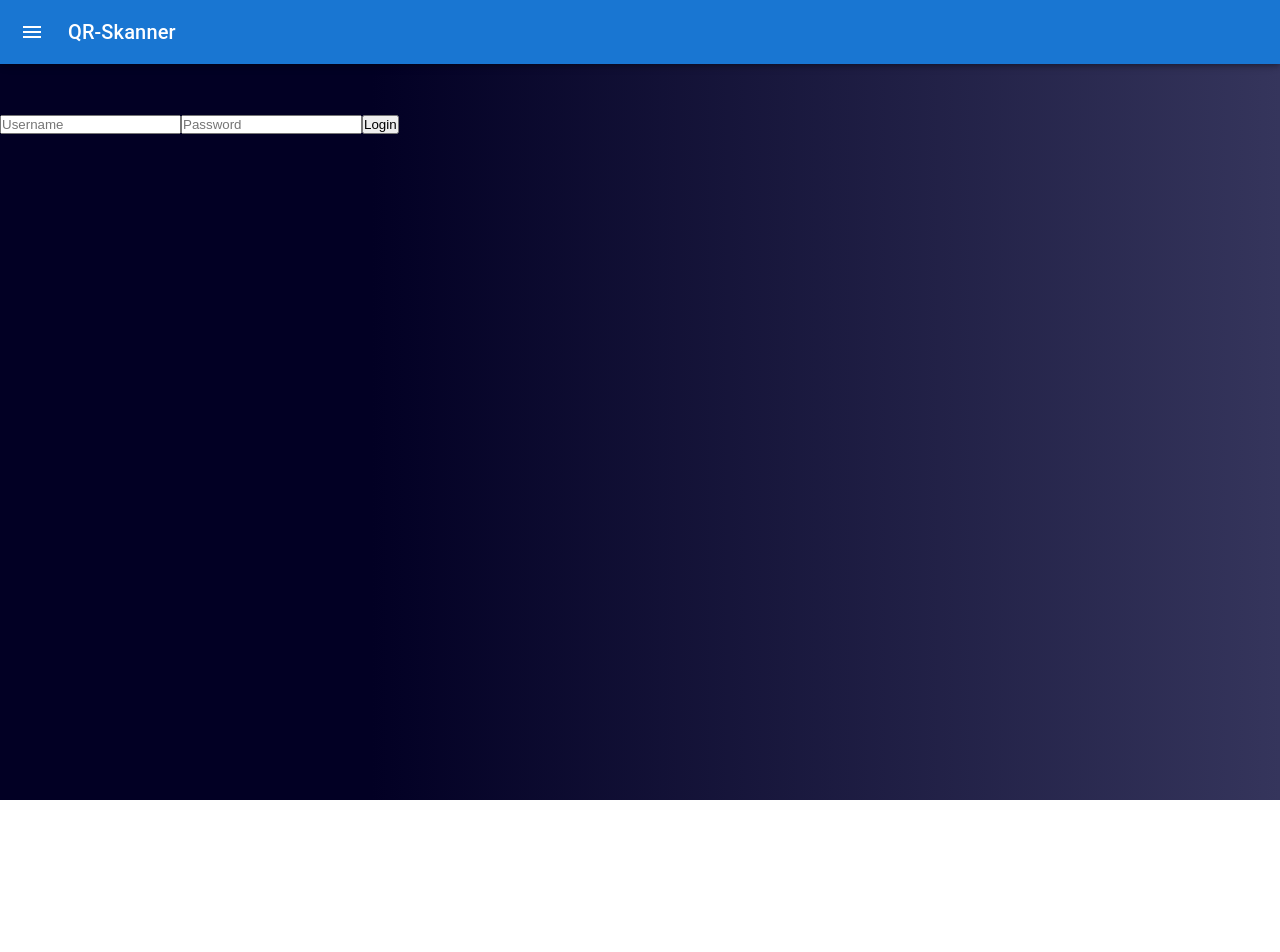
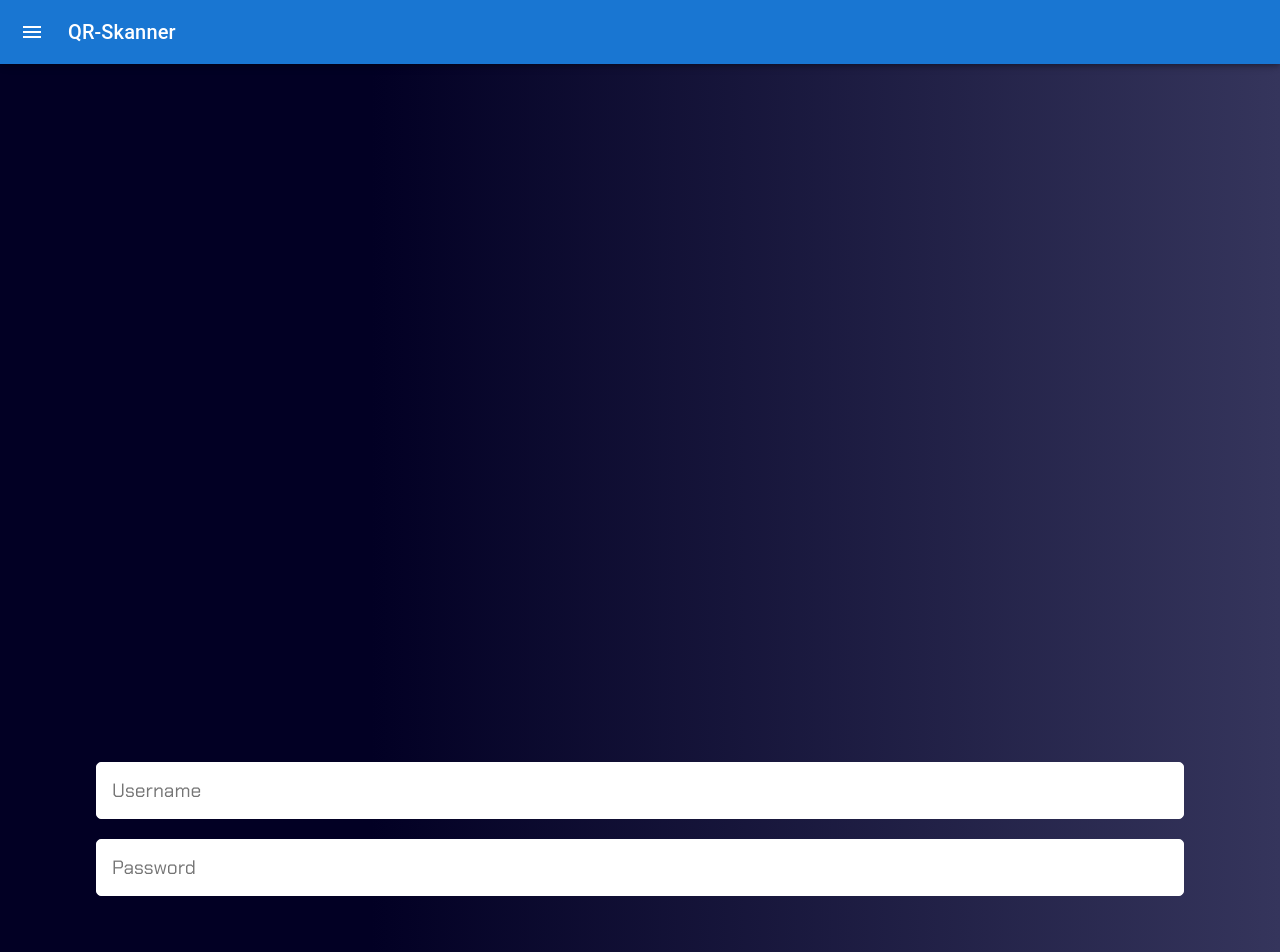
Before and after one commit to Teeceeooo/LIA2_frontend, a React (Create React App) app: page / in a window 1280 px wide. Shown: the top 952 px of the page. Before the commit the page ends 800 px from the top, so only its background shows below. Built offline with nearby package versions, Linux system fonts and the light colour scheme.

Commit message:
Basic styling för login...

```diff
--- a/src/components/login.tsx
+++ b/src/components/login.tsx
@@ -8,8 +8,8 @@ interface LoginFormProps {
 }
 
 function LoginForm({ onLogin }: LoginFormProps) {
-  const [username, setUsername] = useState('');
-  const [password, setPassword] = useState('');
+  const [username, setUsername] = useState("");
+  const [password, setPassword] = useState("");
   const navigate = useNavigate();
   const baseURL = `${getConfig().baseURL}`;
   const loginURL = `${baseURL}/api/v1/login`;
@@ -21,34 +21,46 @@ function LoginForm({ onLogin }: LoginFormProps) {
       const response = await axios.get(loginURL, {
         params: {
           username: username,
-          password: password
-        }
+          password: password,
+        },
       });
 
       // testade här med const { accessToken } = response.data för att kunna använda headers vid ett API anropp
       if (response.data) {
         const { id, roles } = response.data;
 
-        sessionStorage.setItem('username', username);
-        sessionStorage.setItem('password', password);
-        sessionStorage.setItem('id', id);
-        sessionStorage.setItem('role', roles);
+        sessionStorage.setItem("username", username);
+        sessionStorage.setItem("password", password);
+        sessionStorage.setItem("id", id);
+        sessionStorage.setItem("role", roles);
 
         onLogin();
 
-        navigate('/');
+        navigate("/");
       } else {
-        alert('Login failed! Please check your credentials.');
+        alert("Login failed! Please check your credentials.");
       }
     } catch (error) {
-      alert('Login failed! Please check your credentials.');
+      alert("Login failed! Please check your credentials.");
     }
   };
 
   return (
-    <form id="login-form" onSubmit={handleSubmit}>
-      <input type="text" id="username" value={username} onChange={(e) => setUsername(e.target.value)} placeholder="Username" />
-      <input type="password" id="password" value={password} onChange={(e) => setPassword(e.target.value)} placeholder="Password" />
+    <form id="login-form" className="login-container" onSubmit={handleSubmit}>
+      <input
+        type="text"
+        id="username"
+        value={username}
+        onChange={(e) => setUsername(e.target.value)}
+        placeholder="Username"
+      />
+      <input
+        type="password"
+        id="password"
+        value={password}
+        onChange={(e) => setPassword(e.target.value)}
+        placeholder="Password"
+      />
       <button type="submit">Login</button>
     </form>
   );
--- a/src/components/participant.tsx
+++ b/src/components/participant.tsx
@@ -20,8 +20,8 @@ import {
 import MenuBookIcon from "@mui/icons-material/MenuBook";
 import Log from "../interfaces/logInterface";
 
-const username = sessionStorage.getItem('username');
-const password = sessionStorage.getItem('password');
+const username = sessionStorage.getItem("username");
+const password = sessionStorage.getItem("password");
 
 export default function Participant() {
   const [user, setUser] = useState<ParticipantInterface | null>(null);
@@ -42,22 +42,22 @@ export default function Participant() {
   }, []);
 
   function getParticipant() {
-    axios.get(showParticipantURL + idParam,
-          {
-            headers: {
-              Authorization: `Basic ${btoa(`${username}:${password}`)}`
-            }
-          }
-             ).then((response) => {
-      setUser(response.data);
-    });
+    axios
+      .get(showParticipantURL + idParam, {
+        headers: {
+          Authorization: `Basic ${btoa(`${username}:${password}`)}`,
+        },
+      })
+      .then((response) => {
+        setUser(response.data);
+      });
   }
 
   function checkCurrentParticipantStatus() {
     axios
       .get(`${baseURL}/api/v1/activity/getLatest/${idParam}`, {
         headers: {
-          Authorization: `Basic ${btoa(`${username}:${password}`)}`
+          Authorization: `Basic ${btoa(`${username}:${password}`)}`,
         },
       })
       .then((response) => {
@@ -70,8 +70,7 @@ export default function Participant() {
           console.error(error);
         }
       });
-    }
-
+  }
 
   function navigateToLog() {
     if (user && user.id) {
@@ -81,7 +80,6 @@ export default function Participant() {
     }
   }
 
-
   async function handleCheckIn() {
     if (idParam) {
       await checkInParticipant(idParam);
@@ -89,9 +87,7 @@ export default function Participant() {
     } else {
       console.log("Det gick inte att lägga till log");
     }
-  };
-
-
+  }
 
   async function handleCheckOut() {
     if (idParam) {
@@ -100,7 +96,7 @@ export default function Participant() {
     } else {
       console.log("Det gick inte att lägga till log");
     }
-  };
+  }
 
   async function handleLeaving() {
     if (idParam) {
@@ -109,7 +105,7 @@ export default function Participant() {
     } else {
       console.log("Det gick inte att lägga till log");
     }
-  };
+  }
 
   async function handleReturning() {
     if (idParam) {
@@ -118,17 +114,25 @@ export default function Participant() {
     } else {
       console.log("Det gick inte att lägga till log");
     }
-  };
+  }
 
   return (
     <>
       <Card sx={{ maxWidth: 500 }} className="participant-new-container">
         <CardMedia
           sx={{ height: 140 }}
-          image={user?.image.imageUrl ? imgURL + user?.image.imageUrl : imgURL + "default-image.jpg"}
+          image={
+            user?.image.imageUrl
+              ? imgURL + user?.image.imageUrl
+              : imgURL + "default-image.jpg"
+          }
           title="Profile picture"
           component="a"
-          href={user?.image.imageUrl ? imgURL + user?.image.imageUrl : imgURL + "default-image.jpg"}
+          href={
+            user?.image.imageUrl
+              ? imgURL + user?.image.imageUrl
+              : imgURL + "default-image.jpg"
+          }
           target="_blank"
           className="profile-image-container"
         />
--- a/src/index.css
+++ b/src/index.css
@@ -13,7 +13,37 @@ html body {
     rgba(53, 53, 92, 1) 100%,
     rgba(0, 212, 255, 1) 98%
   );
+}
 
+/* Logga in */
+.login-container {
+  display: flex;
+  flex-direction: column;
+  align-items: center;
+  margin-top: 50%;
+}
+
+.login-container input {
+  width: 85%;
+  margin-top: 10px;
+  margin-bottom: 10px;
+  font-size: 1.2rem;
+  border: 1px white solid;
+  color: color;
+  border-radius: 5px;
+  font-family: "Chakra Petch", sans-serif;
+  padding: 15px;
+}
+
+.login-container button {
+  margin-top: 5%;
+  font-size: 20px;
+  color: white;
+  background-color: transparent;
+  border-radius: 5px;
+  padding: 10px;
+  border: white solid 1px;
+  box-shadow: rgba(0, 0, 0, 0.1) 1px 2px 4px;
 }
 
 /* Log vy */
@@ -24,7 +54,7 @@ html body {
   align-items: center;
 }
 
-.log-heading {
+.log-container .log-heading {
   font-family: "Chakra Petch", sans-serif;
   font-size: 1.3rem;
   color: white;
@@ -65,20 +95,20 @@ html body {
 }
 
 /* Sök efter participant komponent */
-.advanced-search-title{
+.advanced-search-title {
   font-size: 0.8rem;
-  color:rgb(231, 231, 231);
+  color: rgb(231, 231, 231);
   border: rgb(231, 231, 231) solid 1px;
-  padding:5px;
+  padding: 5px;
   cursor: pointer;
 }
 
-.advanced-search-container{
+.advanced-search-container {
   display: flex;
   justify-content: center;
   flex-direction: column;
   align-items: center;
-  width:100%;
+  width: 100%;
 }
 
 .search-participant-container {
@@ -274,7 +304,7 @@ html body {
 }
 
 .profile-image-container {
-  min-height:45vh;
+  min-height: 45vh;
 }
 
 .css-h93ljk-MuiTypography-root {
@@ -304,19 +334,19 @@ html body {
   text-align: center;
 }
 
-.btns-for-logs{
-  display:flex;
+.btns-for-logs {
+  display: flex;
   flex-direction: row;
   justify-content: center;
 }
 
-.btns-for-logs button{
+.btns-for-logs button {
   border: 1px solid white;
   font-family: "Chakra Petch", sans-serif;
-  background-color:transparent;
-  color:white;
-  padding:10px;
-  margin:5px;
+  background-color: transparent;
+  color: white;
+  padding: 10px;
+  margin: 5px;
   font-weight: 800;
 }
 
@@ -385,7 +415,7 @@ footer p a {
 }
 
 .arrow-icon-search {
-  color:green;
+  color: green;
 }
 
 .card-actions-element {
```
